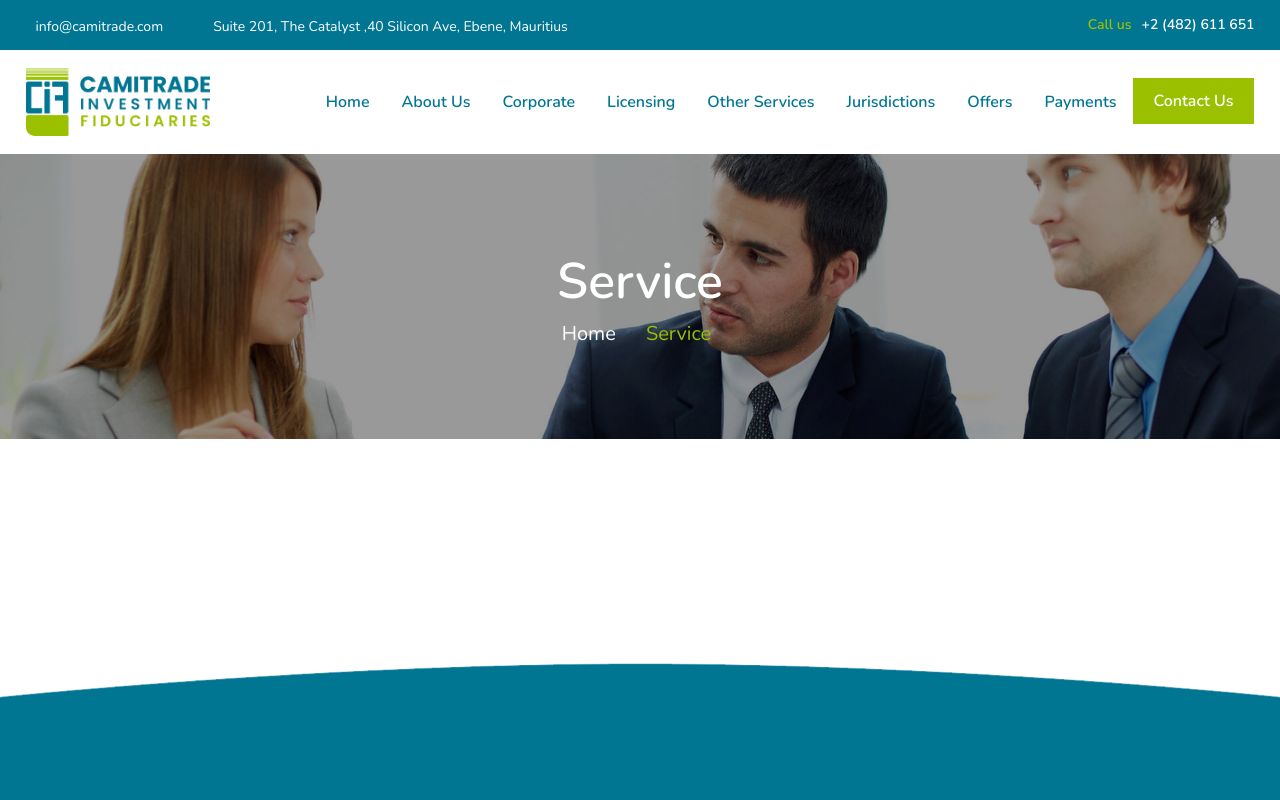
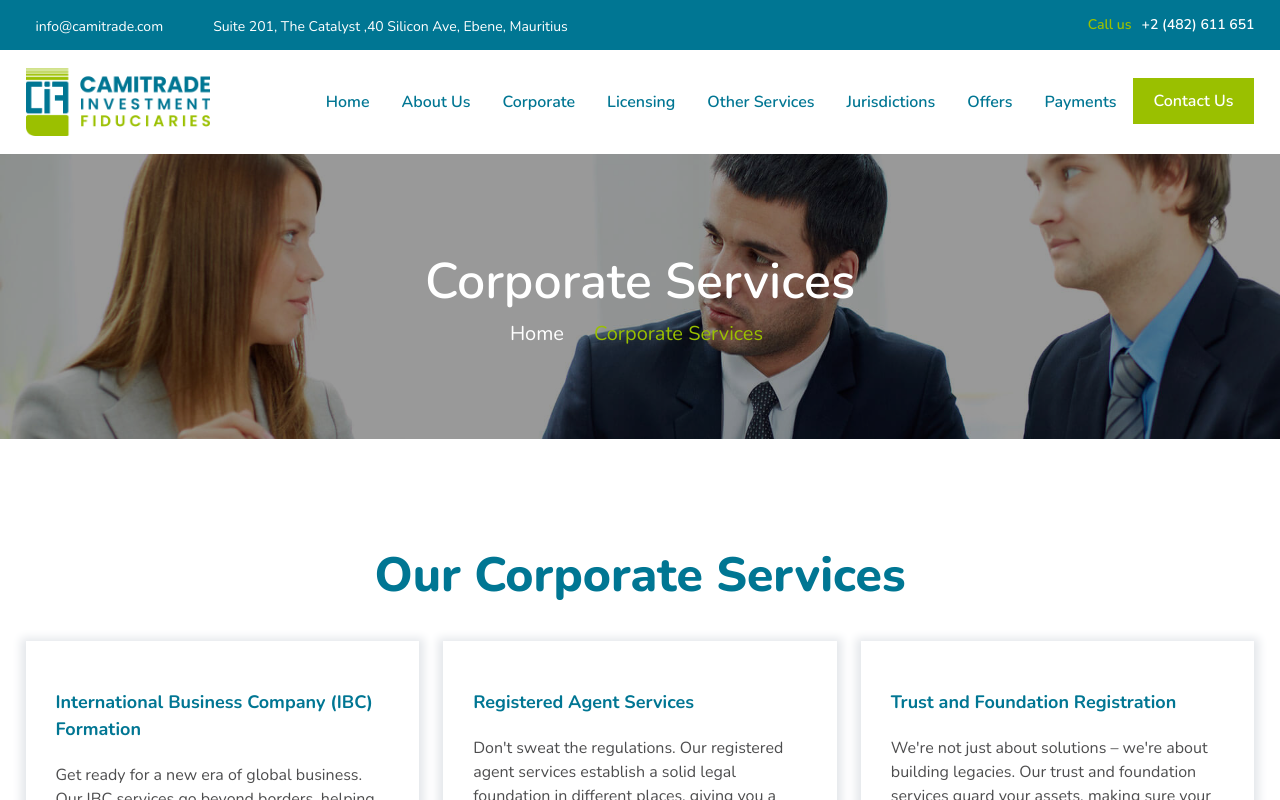
Before and after one commit to stellavin/camitrade-frontend, a React (Vite) app: page /services/Corporate in a window 1280 px wide. Shown: the top 800 px of the page. Built offline with nearby package versions, Linux system fonts and the light colour scheme; some icons are missing.

Commit message:
fixed service

```diff
--- a/src/components/ServiceFeature.jsx
+++ b/src/components/ServiceFeature.jsx
@@ -9,8 +9,9 @@ const ServiceFeature = ({setServiceName}) => {
     console.log('here ==========');
     const location = useLocation();
     const { id } = useParams(); // Get ID from path parameter
-    // Convert hyphenated URL back to underscore format for internal use
-    const serviceId = id?.replace(/-/g, '_');
+
+    // Handle the service ID without any transformation for direct matches
+    const serviceId = id || location.pathname.split('/').pop();
     console.log('get data ==========', serviceId);
     setServiceName(serviceId);
 
@@ -27,7 +28,7 @@ const ServiceFeature = ({setServiceName}) => {
                         <div className="col-lg-6 offset-lg-3 text-center">
                             <div className="sec-title">
                             {
-                            serviceId === 'Other_services' && (
+                            serviceId === 'Other-services' && (
                                 <h1>Our Other Services</h1>
                             )}
                              {
@@ -51,10 +52,10 @@ const ServiceFeature = ({setServiceName}) => {
                     )
                    }
                    {
-                    serviceId === 'Other_services' && (
+                    (serviceId === 'Other-services' || serviceId === 'Other_services') && (
                         <div className="row">
                             {FeatureData.map(service =>
-                                <SingleService service={service} key={service.id} />
+                                <SingleService type="Other_services" service={service} key={service.id} />
                             )}
                         </div>
                     )
```
